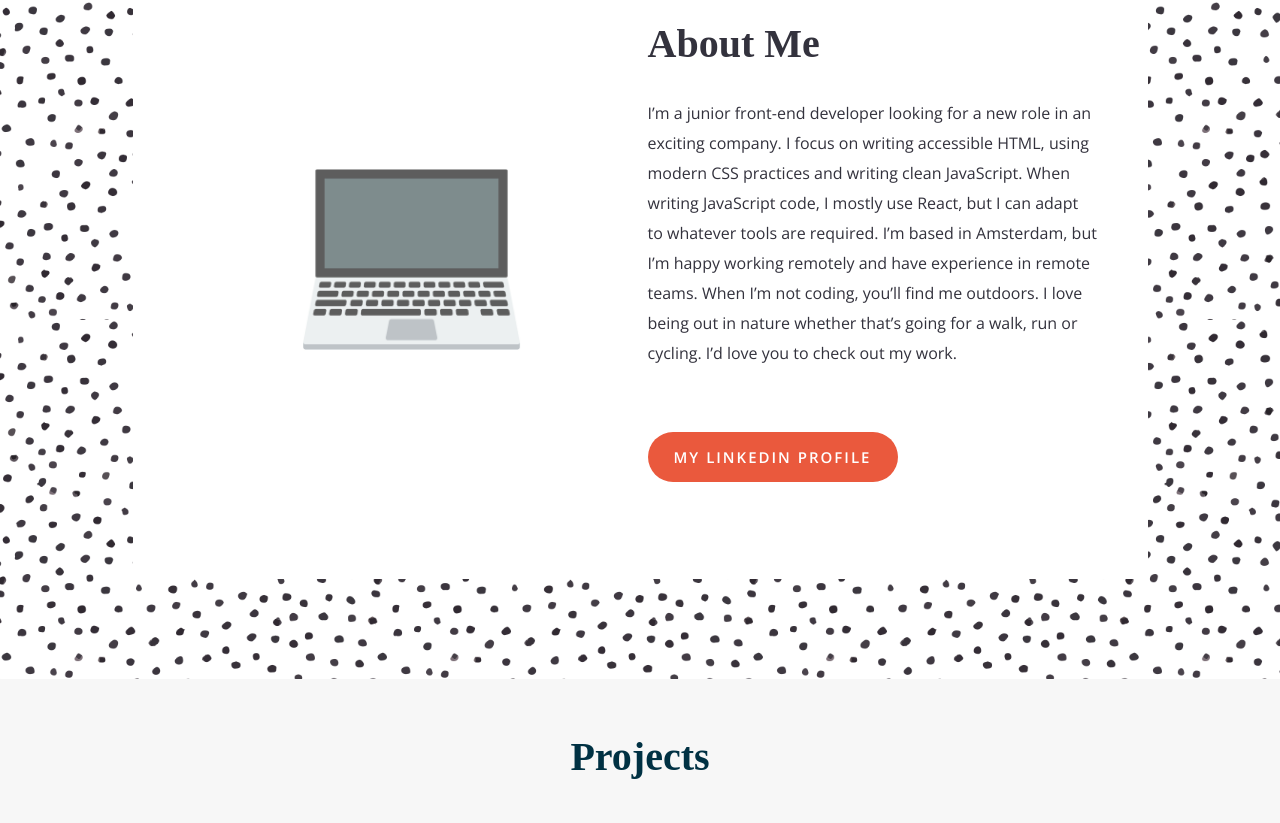
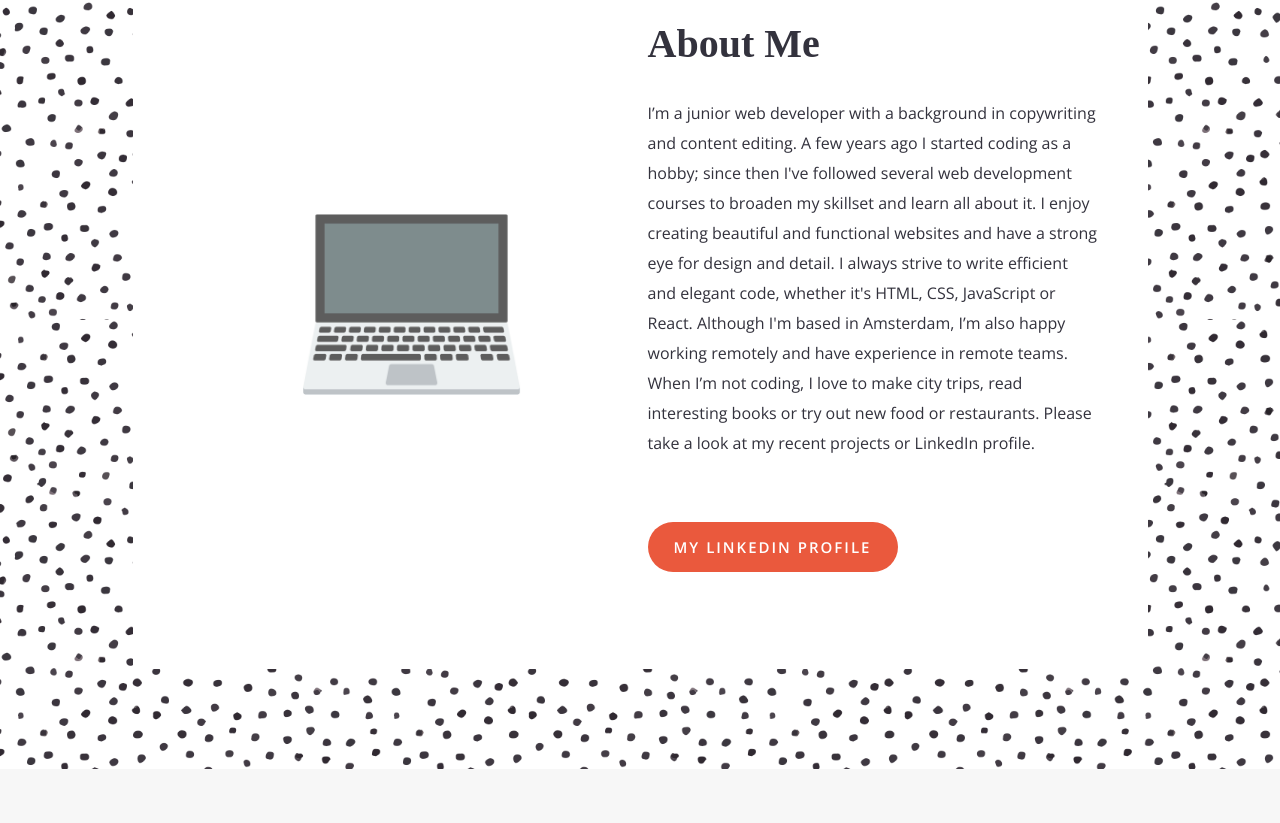
Before and after one commit to denisehung/portfolio, a plain HTML site: page index.html in a window 1280 px wide. Shown: the part 960-1783 px from the top of the page. Drawn offline with nearby package versions, Linux system fonts and the light colour scheme; a web font is replaced by a local one.

Commit message:
Rewrite About Me section

```diff
--- a/index.html
+++ b/index.html
@@ -41,9 +41,7 @@
             <img src="images/laptop.jpg" class="about__image">
             <div class="about__text">
                 <h2 class="about__title">About Me</h2>
-                <p class="about__paragraph">I’m a junior front-end developer looking for a new role in an exciting
-                    company. I focus on writing accessible HTML, using modern CSS practices and writing clean JavaScript. When writing JavaScript code, I mostly use React, but I can adapt to whatever tools are required. I’m based in Amsterdam, but I’m happy working remotely and have experience in remote teams. When I’m not coding, you’ll find me outdoors. I love being
-                    out in nature whether that’s going for a walk, run or cycling. I’d love you to check out my work.
+                <p class="about__paragraph">I’m a junior web developer with a background in copywriting and content editing. A few years ago I started coding as a hobby; since then I've followed several web development courses to broaden my skillset and learn all about it. I enjoy creating beautiful and functional websites and have a strong eye for design and detail. I always strive to write efficient and elegant code, whether it's HTML, CSS, JavaScript or React. Although I'm based in Amsterdam, I’m also happy working remotely and have experience in remote teams. When I’m not coding, I love to make city trips, read interesting books or try out new food or restaurants. Please take a look at my recent projects or LinkedIn profile.
                 </p>
                 <a href="https://www.linkedin.com/in/denise-hung-76563867/" class="about__button-link" target="_blank">
                     <button class="button-primary about__button">My LinkedIn profile</button>
```
